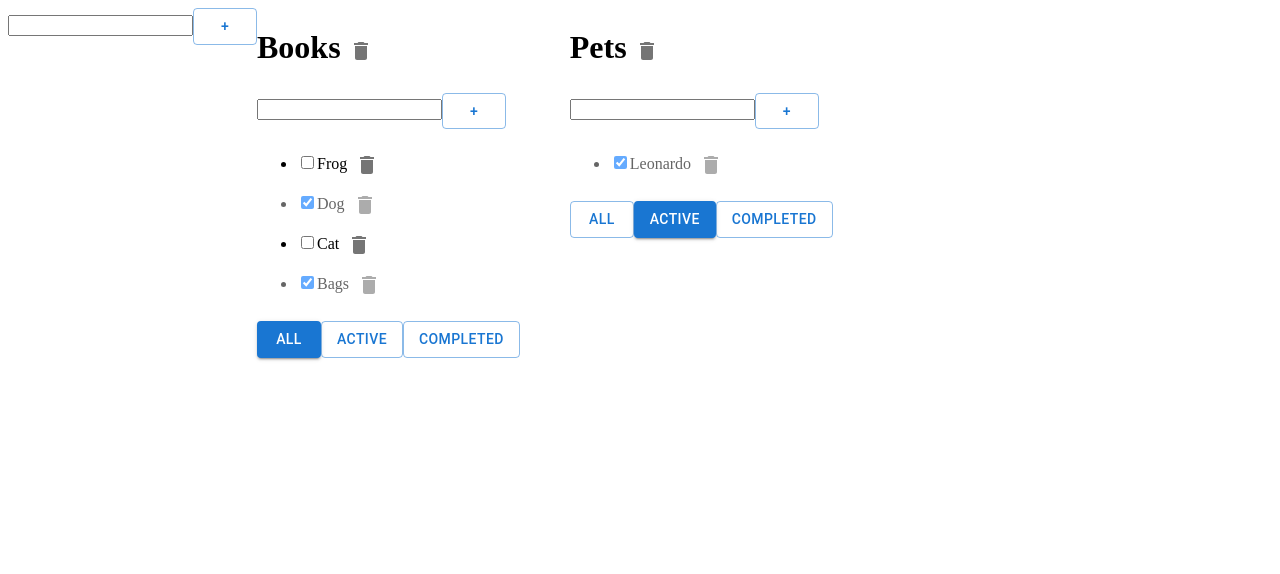
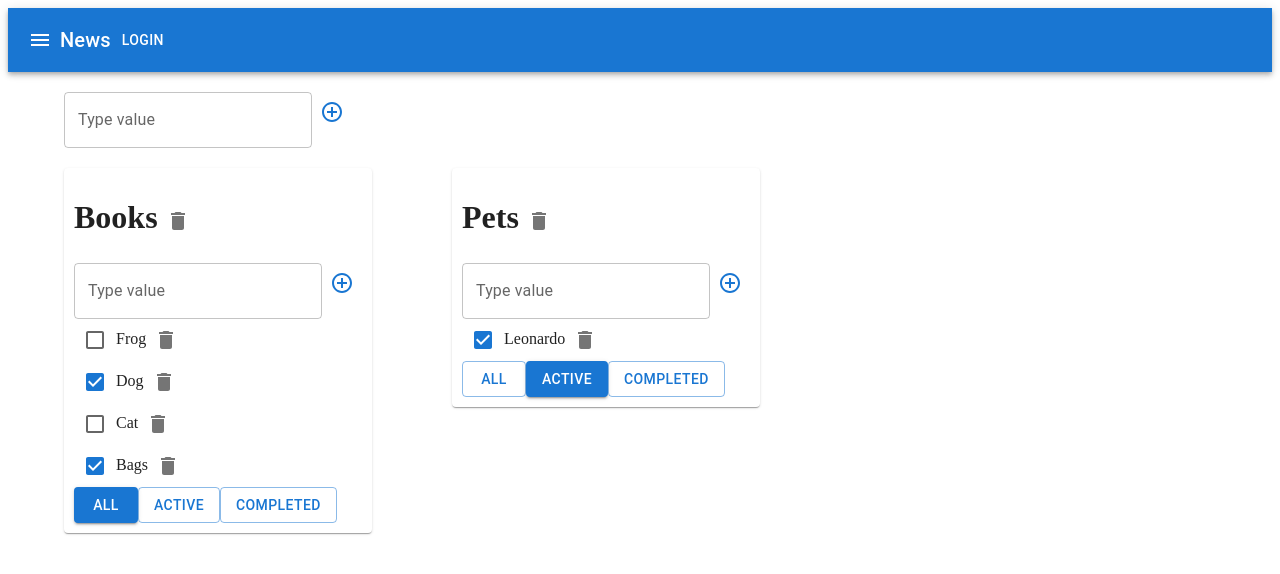
Before and after one commit to davidradcenko/TodolistImp, a React (Create React App) app: page / in a window 1280 px wide. Shown: the top 574 px of the page. Built offline with nearby package versions, Linux system fonts and the light colour scheme.

Commit message:
desain material ui

```diff
--- a/src/AddItemForm.tsx
+++ b/src/AddItemForm.tsx
@@ -1,5 +1,7 @@
 import React, {ChangeEvent, useState} from "react";
 import Button from "@mui/material/Button";
+import {IconButton, TextField} from "@mui/material";
+import {ControlPoint} from "@mui/icons-material";
 
 type AddItemFormType = {
     AddItem: (title: string) => void
@@ -9,7 +11,7 @@ export function AddItemForm(props: AddItemFormType) {
     let [ButtonAdd, SetButtonAdd] = useState("")
     let [ErrorMesage, SetErrorMessage] = useState<string | null>(null)
 
-    const ChengeSetButtonAdd = (e: ChangeEvent<HTMLInputElement>) => {
+    const ChengeSetButtonAdd = (e: ChangeEvent<HTMLInputElement | HTMLTextAreaElement>) => {
         SetButtonAdd(e.currentTarget.value)
         SetErrorMessage(null)
     }
@@ -24,17 +26,16 @@ export function AddItemForm(props: AddItemFormType) {
     }
     return (
         <div>
-            <input onKeyPress={(e) => {
-                if (e.charCode == 13) {
-                    OnClikOnbutton(ButtonAdd)
-                }
-            }}
-                   onChange={(e) => {
-                       ChengeSetButtonAdd(e)
-                   }}
-                   className={ErrorMesage ? "Todolist-AddTasks-input" : ""}
-                   value={ButtonAdd} type="text"/>
-            <Button onClick={() => {OnClikOnbutton(ButtonAdd)}}  variant={"outlined"} color={"primary"}  >+</Button>
+            <TextField onKeyPress={(e) => {if (e.charCode == 13) {OnClikOnbutton(ButtonAdd)}}}
+                       variant={"outlined"}
+                       label={"Type value"}
+                       onChange={(e) => {ChengeSetButtonAdd(e)}}
+                       error={!!ErrorMesage}
+                       value={ButtonAdd} type="text"/>
+
+            <IconButton onClick={() => {OnClikOnbutton(ButtonAdd)}}  color={'primary'}>
+                <ControlPoint/>
+            </IconButton>
             {ErrorMesage ? <div>{ErrorMesage}</div> : ''}
         </div>
     )
--- a/src/App.css
+++ b/src/App.css
@@ -1,15 +1,15 @@
-.Todolist-AddTasks-input{
-    border-color: crimson;
-}
-.Todolist-button-filter{
-    border-color: crimson;
-}
-.Todolist-TasksList-ChekedTrue{
-    opacity: 0.6;
-}
-.App{
-    display: flex;
-}
-.todolist{
-    padding-right: 50px;
-}
+/*.Todolist-AddTasks-input{*/
+/*    border-color: crimson;*/
+/*}*/
+/*.Todolist-button-filter{*/
+/*    border-color: crimson;*/
+/*}*/
+/*.Todolist-TasksList-ChekedTrue{*/
+/*    opacity: 0.6;*/
+/*}*/
+/*.App{*/
+/*    display: flex;*/
+/*}*/
+/*.todolist{*/
+/*    padding-right: 50px;*/
+/*}*/
--- a/src/App.tsx
+++ b/src/App.tsx
@@ -3,6 +3,9 @@ import {TaskType, Todolists} from "./Todolists";
 import {v1 as uuidv4} from 'uuid';
 import './App.css';
 import {AddItemForm} from "./AddItemForm";
+import {AppBar, Box, Container, IconButton, Typography, Button, Toolbar, Grid, Paper} from "@mui/material";
+import MenuIcon from '@mui/icons-material/Menu';
+import {Grade} from "@mui/icons-material";
 
 export type FilterType = "All" | "Completed" | "Active";
 type TodolistType = {
@@ -112,7 +115,27 @@ function App() {
     }
     return (
         <div className="App">
+
+            <AppBar position="static">
+                    <Toolbar>
+                        <IconButton
+                            edge="start"
+                            color="inherit"
+                            aria-label="menu"
+                        >
+                            <MenuIcon/>
+                        </IconButton>
+                        <Typography variant="h6">
+                            News
+                        </Typography>
+                        <Button color="inherit">Login</Button>
+                    </Toolbar>
+                </AppBar>
+            <Container fixed>
+                <Grid container style={{padding:"20px 0px 20px 0px"}}>
                     <AddItemForm AddItem={AddTodolistButtonProps}/>
+                </Grid>
+                <Grid container spacing={10}>
                     {TodolistData.map((tl) => {
                 let filtrData = tasksObj[tl.id]
                 if (tl.isDone == "Completed") {
@@ -121,7 +144,10 @@ function App() {
                 if (tl.isDone == "Active") {
                     filtrData = filtrData.filter(e => e.checked == true)
                 }
-                return (<Todolists
+                return (
+                    <Grid item >
+                        <Paper style={{padding:"10px"}}>
+                            <Todolists
                                 key={tl.id}
                                 id={tl.id}
                                 ChengeTitleTodo={ChengeTitleTodo}
@@ -133,10 +159,14 @@ function App() {
                                 chengeChecked={chengeChecked}
                                 title={tl.title}
                                 DeleteTodo={DeleteTodo}
-                    AddNewTodoTask={AddNewTodoTask}/>)
-            })
-            }
+                                AddNewTodoTask={AddNewTodoTask}/>
+                        </Paper>
+                    </Grid>
 
+                )
+                        })}
+                    </Grid>
+            </Container>
         </div>
     );
 }
--- a/src/EditableSpan.tsx
+++ b/src/EditableSpan.tsx
@@ -1,4 +1,5 @@
 import React, {useState} from "react";
+import {TextField} from "@mui/material";
 
 type EditableSpanType = {
     title: string
@@ -24,7 +25,7 @@ export function EditableSpan(props: EditableSpanType) {
 
     return (EditableSpan
             ?<span onDoubleClick={() => ChenchDouble(false)}>{props.title}</span>
-            : <input value={Title} onChange={(e) => ChengeInput(e.currentTarget.value)} onBlur={()=>OnBlurReact()} autoFocus/>
+            : <TextField value={Title} onChange={(e) => ChengeInput(e.currentTarget.value)} onBlur={()=>OnBlurReact()} autoFocus/>
     )
 
 
--- a/src/Todolists.tsx
+++ b/src/Todolists.tsx
@@ -2,8 +2,8 @@ import React from "react";
 import {FilterType} from "./App";
 import {AddItemForm} from "./AddItemForm";
 import {EditableSpan} from "./EditableSpan";
-import {IconButton,Button} from "@mui/material";
-import {Delete} from "@mui/icons-material";
+import {IconButton, Button, Checkbox} from "@mui/material";
+import {CheckBox, Delete} from "@mui/icons-material";
 
 
 
@@ -57,7 +57,7 @@ export function Todolists(props: PropsType) {
             </h1>
 
             <AddItemForm key={props.id} AddItem={addTask}/>
-            <ul>
+            <div>
                 {
                     props.tasks.map(e => {
                         const deleteFun = (id: string) => {
@@ -68,19 +68,19 @@ export function Todolists(props: PropsType) {
                             debugger
                         }
                         return (
-                            <li className={e.checked == true ? "Todolist-TasksList-ChekedTrue" : ""} key={e.id}>
-                                <input checked={e.checked} onClick={() => props.chengeChecked(e.id, props.id)}
-                                       type="checkbox"/>
+                            <div className={e.checked == true ? "Todolist-TasksList-ChekedTrue" : ""} key={e.id}>
+                                <Checkbox checked={e.checked} onClick={() => props.chengeChecked(e.id, props.id)}/>
+
                                 <EditableSpan ChengeTaskName={SaveInputChekedNameHendler} key={e.id} title={e.name}/>
 
                                 <IconButton onClick={() => deleteFun(e.id)} >
                                     <Delete />
                                 </IconButton>
-                            </li>
+                            </div>
                         )
                     })
                 }
-            </ul>
+            </div>
             <Button variant={props.FilterStatus == "All" ? "contained" : "outlined"}  onClick={() => {
                 FilterAll()
             }}>All
```
Lines whose indentation alone changed are shown as unchanged.
